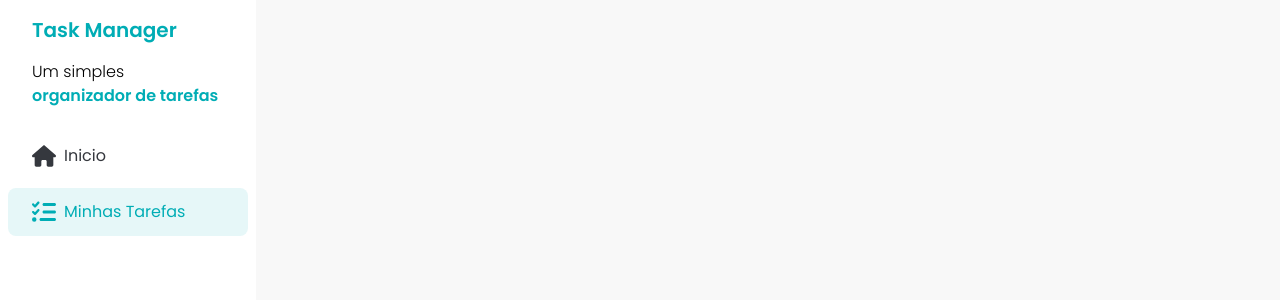
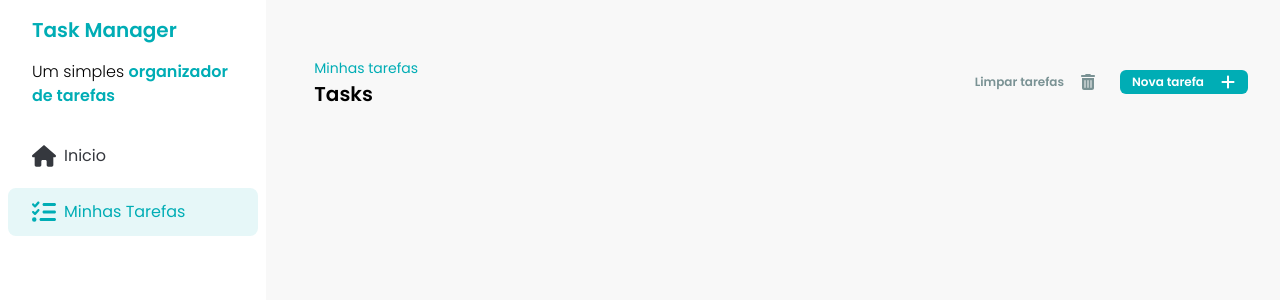
Before and after one commit to erickcred/estudo-react, a React (Vite) app in the folder task-manager/: page / in a window 1280 px wide. Shown: the top 300 px of the page. Built offline with nearby package versions, Linux system fonts and the light colour scheme.

Commit message:
feat: Task and Button components

```diff
--- a/task-manager/src/App.jsx
+++ b/task-manager/src/App.jsx
@@ -1,10 +1,12 @@
 import Sidebar from "./components/Sidebar";
+import Tasks from "./pages/Tasks";
 
 function App() {
   return (
-    <>
+    <main className="flex gap-4 overflow-hidden">
       <Sidebar />
-    </>
+      <Tasks />
+    </main>
   );
 }
 
--- a/task-manager/src/components/Button.jsx
+++ b/task-manager/src/components/Button.jsx
@@ -1,14 +1,25 @@
-export default function Button(props) {
-  if (props.isLink)
-    return (
-      <a to={props.to} className={props.className}>
-        {props.title}
-      </a>
-    );
+export default function Button({ children, className, onClick, variant }) {
+  const getVariantClasses = () => {
+    switch (variant) {
+      case "secondary":
+        return "text-[#7a9294]";
+      case "warning":
+        return "bg-orange-500/60 text-orange-900";
+      case "danger":
+        return "bg-red-500/60 text-red-900";
+      default:
+        return "bg-[#00adb5] text-white";
+    }
+  };
 
   return (
-    <button className={props.className} onClick={props.onClick}>
-      {props.title}
+    <button
+      className={`flex items-center gap-4 rounded-md py-1 px-3 cursor-pointer
+        hover:opacity-60 transition duration-150 delay-100 ease-in-out
+        font-semibold ${className} ${getVariantClasses()}`}
+      onClick={onClick}
+    >
+      {children}
     </button>
   );
 }
--- a/task-manager/src/components/Sidebar.jsx
+++ b/task-manager/src/components/Sidebar.jsx
@@ -1,9 +1,9 @@
 import { FaHouse, FaListCheck } from "react-icons/fa6";
 import SidebarButton from "./SidebarButton";
 
-export default function Sidebar() {
+export default function Sidebar({ className }) {
   return (
-    <div className="w-64 h-screen bg-white">
+    <div className={`w-auto h-screen bg-white ${className}`}>
       <div className="py-4 px-8 space-y-4">
         <h1 className="font-semibold text-xl text-[#00adb5]">Task Manager</h1>
 
--- a/task-manager/src/components/SidebarButton.jsx
+++ b/task-manager/src/components/SidebarButton.jsx
@@ -1,7 +1,7 @@
 export default function SidebarButton({ isActive, children }) {
   return (
     <a
-      className={`flex gap-2 items-center
+      className={`w-full flex gap-2 items-center flex-wrap
         transition delay-100 duration-200 ease-in-out
        hover:text-white hover:bg-[#00adb5] py-3 px-6 rounded-lg
        ${isActive ? "bg-[#e6f7f8] text-[#00adb5]" : "text-[#35383e]"}`}
--- a/task-manager/src/pages/Tasks.jsx
+++ b/task-manager/src/pages/Tasks.jsx
@@ -1,3 +1,37 @@
+import { FaPlus, FaTrashCan } from "react-icons/fa6";
+
+import Button from "../components/Button";
+
 export default function Tasks() {
-  return <div></div>;
+  return (
+    <div className="w-full py-14 px-8">
+      <div className="flex justify-between items-center">
+        <div>
+          <span className="text-[#00adb5] text-sm">Minhas tarefas</span>
+          <h2 className="text-xl font-semibold">Tasks</h2>
+        </div>
+
+        <div className="flex items-center gap-3">
+          <Button
+            fill={true}
+            onClick={() => console.log("Limpar Tarefa")}
+            variant="secondary"
+            className="text-xs"
+          >
+            Limpar tarefas
+            <FaTrashCan size={16} />
+          </Button>
+          <Button
+            onClick={() => console.log("Nota Tarefa")}
+            className="text-xs"
+          >
+            Nova tarefa
+            <FaPlus size={16} />
+          </Button>
+        </div>
+      </div>
+
+      <div className="bg-white"></div>
+    </div>
+  );
 }
```
